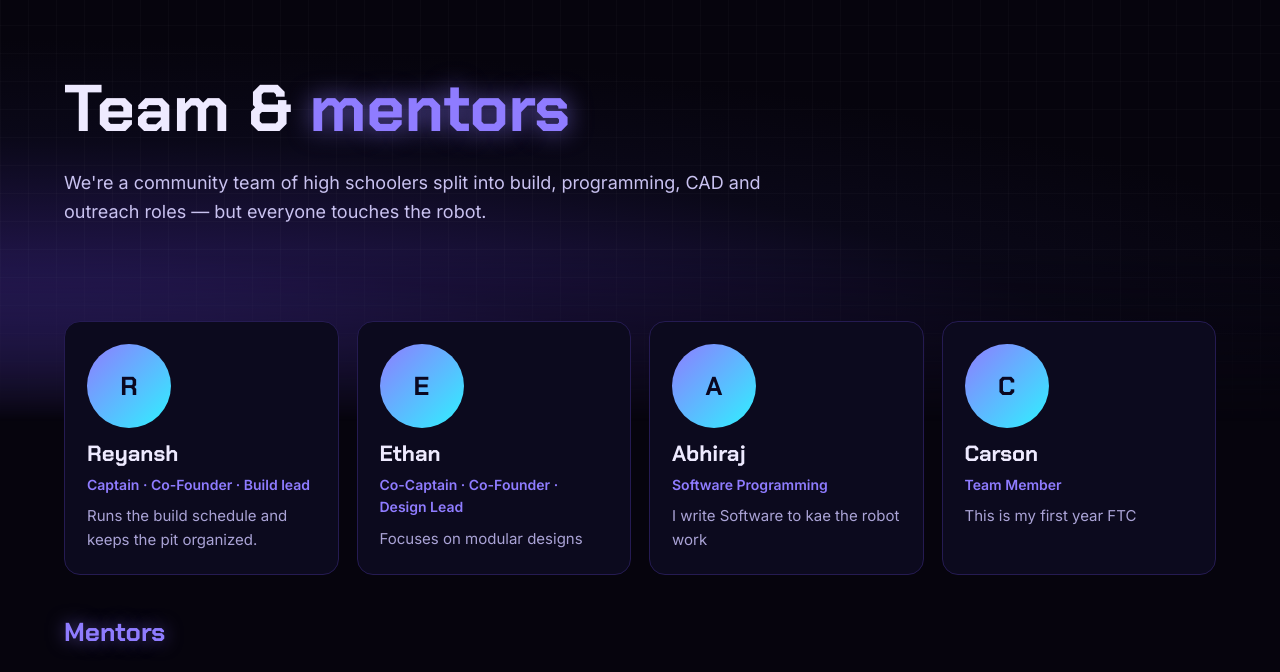
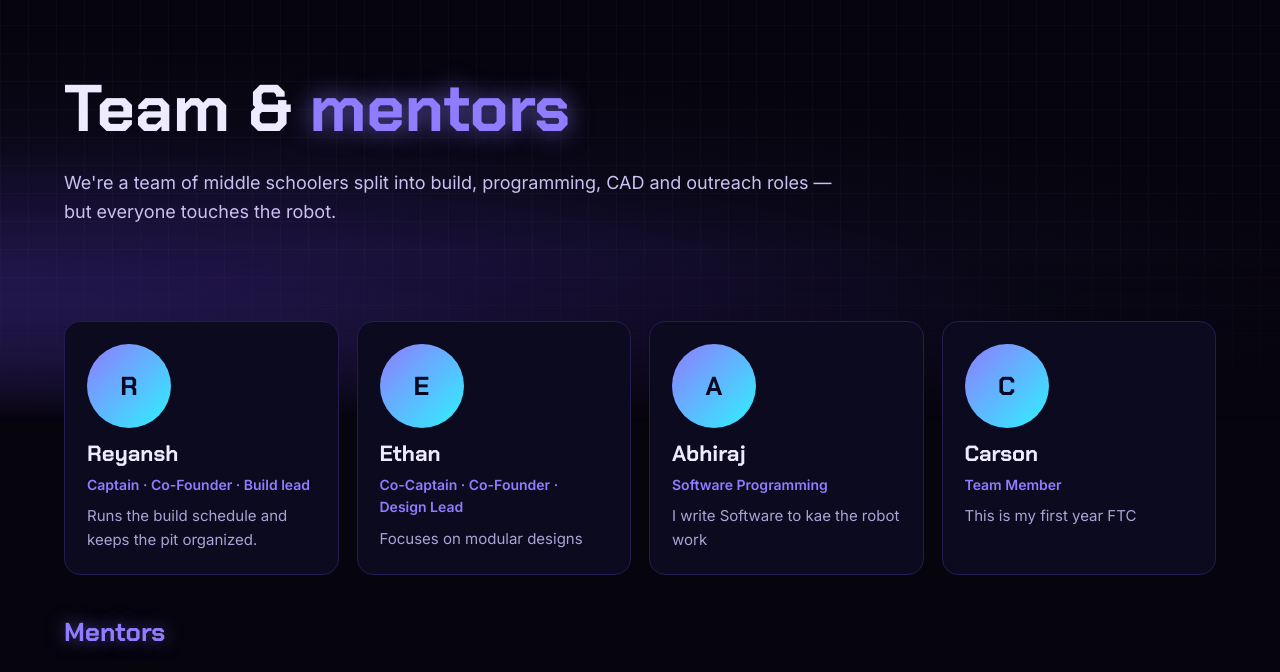
Before and after one commit to Dog-pixel0/NeodymiumZenith, a plain HTML site: page team.html in a window 1280 px wide. Shown: the part 68-740 px from the top of the page. Drawn offline with Linux system fonts and the light colour scheme; no server answers.

Commit message:
team description
update from high schoolers to middle schooler

```diff
--- a/team.html
+++ b/team.html
@@ -13,7 +13,7 @@
 </head>
 <body data-page="team">
 <main id="top">
-<header class="pagehead"><div class="wrap"><h1>Team &amp; <span>mentors</span></h1><p class="lede">We're a community team of high schoolers split into build, programming, CAD and outreach roles — but everyone touches the robot.</p></div></header>
+<header class="pagehead"><div class="wrap"><h1>Team &amp; <span>mentors</span></h1><p class="lede">We're a team of middle schoolers split into build, programming, CAD and outreach roles — but everyone touches the robot.</p></div></header>
 <section class="band"><div class="wrap">
   <div class="grid" id="members"></div>
   <h2 class="sub">Mentors</h2>
```
